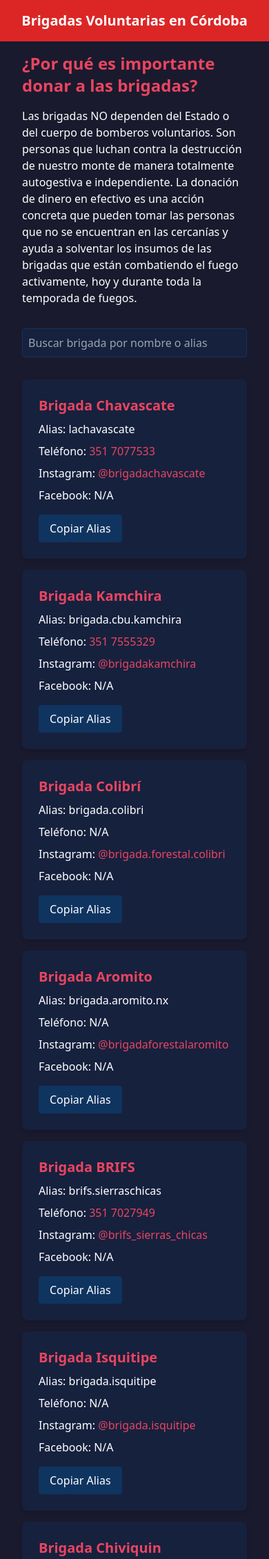
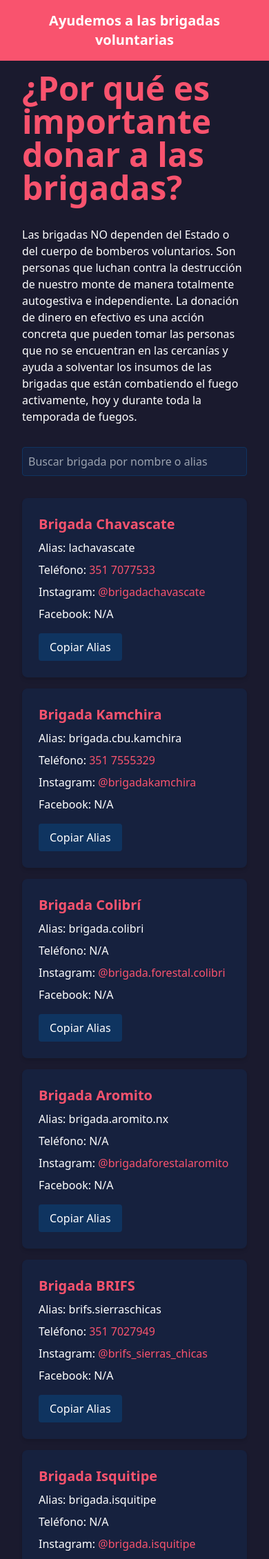
Before and after one commit to carlosgraffi/AyudaIncendiosCordoba, a Flask app: page / in a window 390 px wide. Shown: the top 2260 px of the page at 69% size. Run offline with Flask 3, Linux system fonts and the light colour scheme.

Commit message:
Agent query: Is the header text updated to "Ayudemos a las brigadas voluntarias"? Is the text color white and the size reduced? Does the layout look good on both desktop and mobile devices?

```diff
--- a/static/css/tailwind.css
+++ b/static/css/tailwind.css
@@ -16,11 +16,11 @@ body {
 }
 
 h1, h2, h3, h4, h5, h6 {
-    color: #e94560;
+    color: #f9536e;
 }
 
 a {
-    color: #e94560;
+    color: #f9536e;
 }
 
 a:hover {
@@ -33,7 +33,7 @@ button {
 }
 
 button:hover {
-    background-color: #e94560;
+    background-color: #f9536e;
 }
 
 input[type="text"] {
@@ -55,7 +55,7 @@ input[type="text"] {
 
 /* Header styles */
 header {
-    background-color: #0f3460;
+    background-color: #f9536e;
 }
 
 header h1 {
--- a/templates/base.html
+++ b/templates/base.html
@@ -7,14 +7,14 @@
     <link rel="stylesheet" href="{{ url_for('static', filename='css/tailwind.css') }}">
 </head>
 <body class="min-h-screen">
-    <header class="bg-red-600 p-4">
-        <h1 class="text-xl font-semibold text-center text-white">Brigadas Voluntarias en Córdoba</h1>
+    <header class="bg-h6 p-4">
+        <h1 class="text-xl font-semibold text-center text-white">Ayudemos a las brigadas voluntarias</h1>
     </header>
     <main class="container mx-auto p-4">
         {% block content %}{% endblock %}
     </main>
     <footer class="text-center p-4 mt-8">
-        <p>&copy; 2023 Brigadas Voluntarias en Córdoba. Todos los derechos reservados.</p>
+        <p>&copy; 2024 – <a href="https://www.linkedin.com/in/carlosgraffi">Carlos Graffi</a> – Made in Replit</p>
     </footer>
     <script src="{{ url_for('static', filename='js/script.js') }}"></script>
 </body>
--- a/templates/index.html
+++ b/templates/index.html
@@ -3,8 +3,8 @@
 {% block content %}
 <div class="container mx-auto px-4">
     <div class="mb-8">
-        <h2 class="text-2xl font-bold mb-4">¿Por qué es importante donar a las brigadas?</h2>
-        <p class="mb-4">
+        <h2 class="text-5xl font-bold mb-4">¿Por qué es importante donar a las brigadas?</h2>
+        <p class="my-8 text-l">
             Las brigadas NO dependen del Estado o del cuerpo de bomberos voluntarios. Son personas que luchan contra la destrucción de nuestro monte de manera totalmente autogestiva e independiente. La donación de dinero en efectivo es una acción concreta que pueden tomar las personas que no se encuentran en las cercanías y ayuda a solventar los insumos de las brigadas que están combatiendo el fuego activamente, hoy y durante toda la temporada de fuegos.
         </p>
     </div>
```
